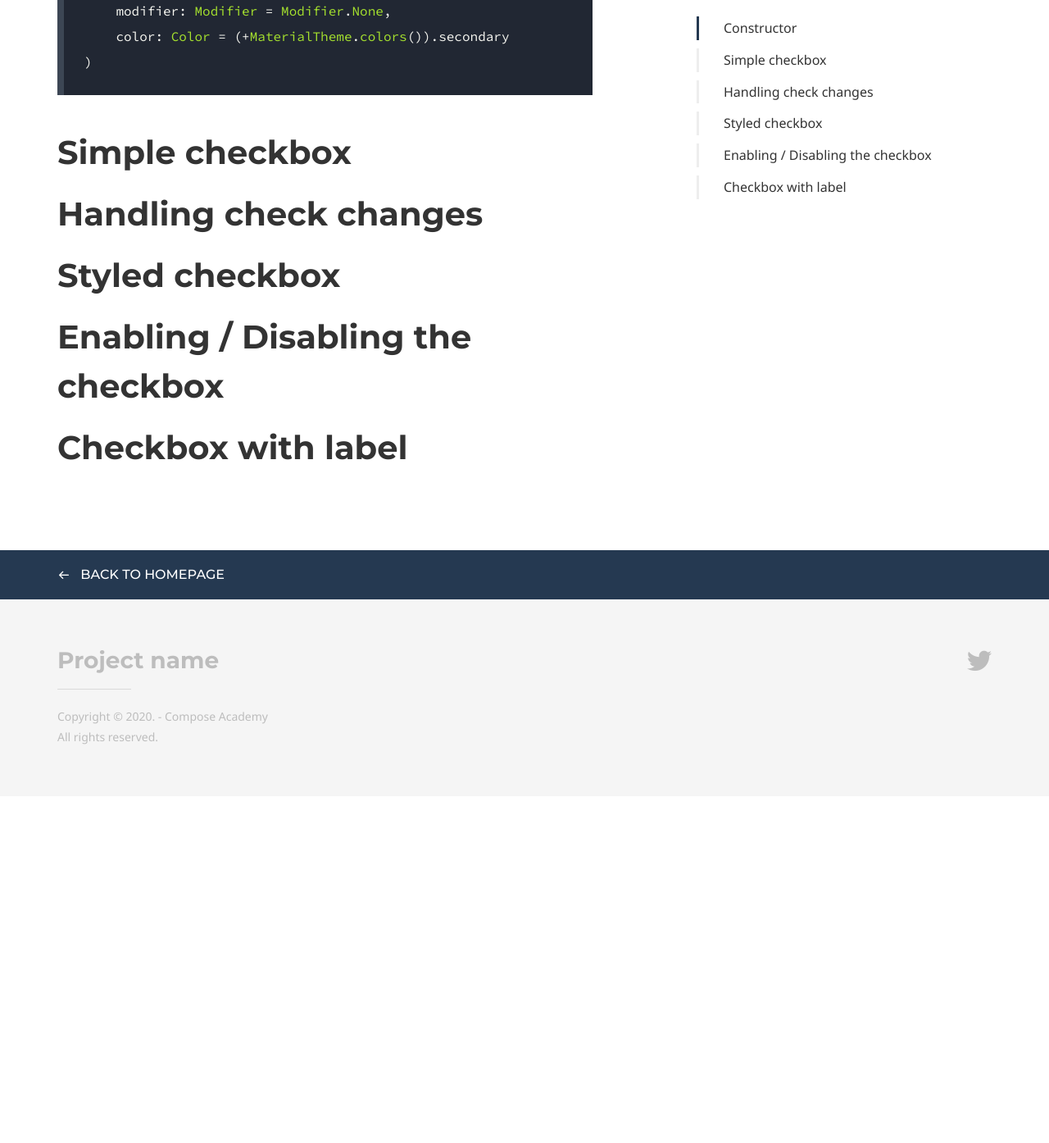
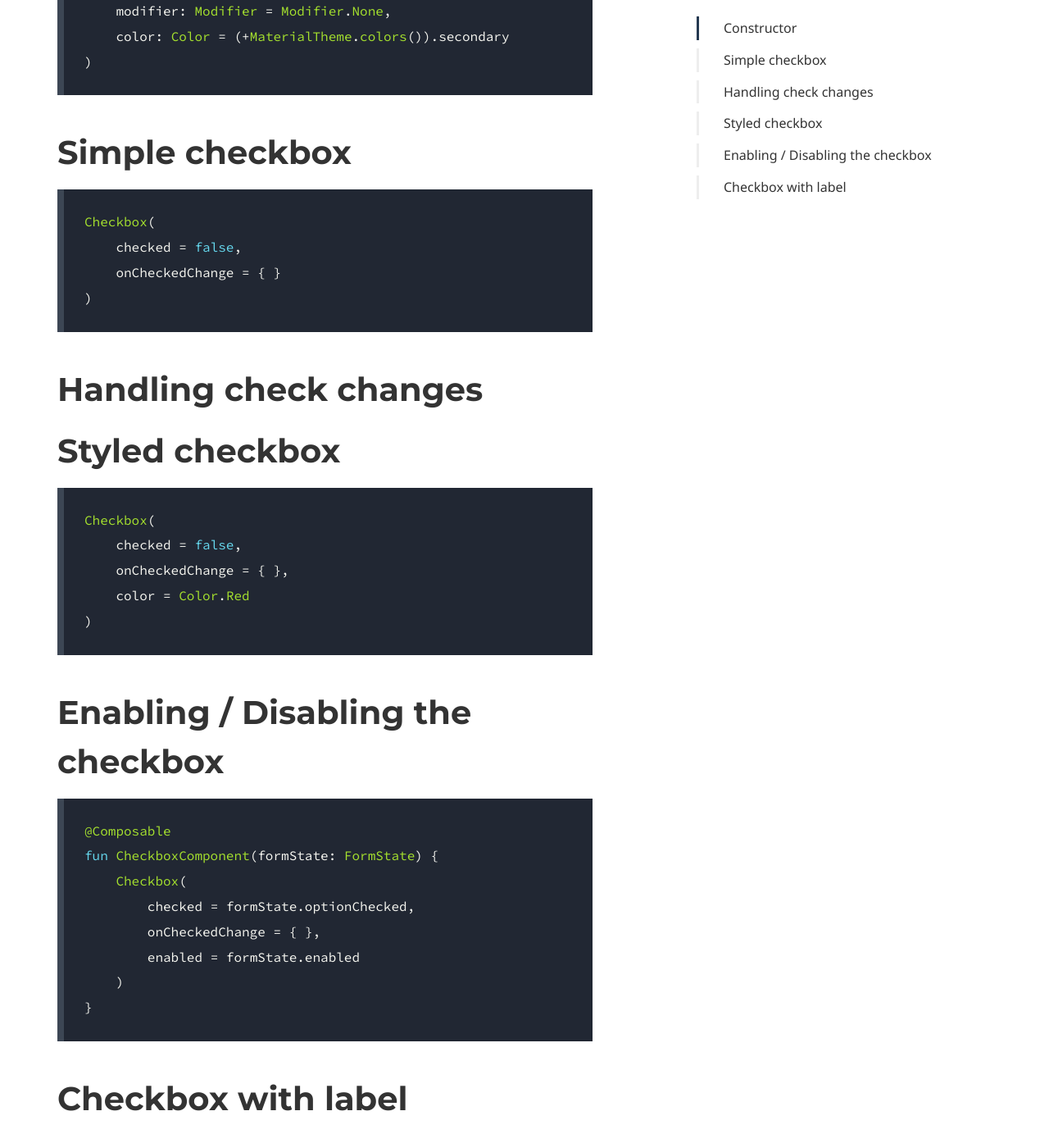
Before and after one commit to hitherejoe/ComposeAcademy, a Jekyll site: the page built from academy/material/checkbox.md, in a window 1280 px wide and 1400 px high, scrolled down 843 px. Shown: the top 1394 px of the window at 82% size. Built offline with Jekyll 4.4.1, drawn with Linux system fonts in a browser that asks for light colours; some web fonts are replaced; our own code applies the rules of GitHub Pages for plain Markdown files; before the commit the page ends 1814 px from its top, so only the background shows below that.

Commit message:
Update checkbox.md

````diff
--- a/academy/material/checkbox.md
+++ b/academy/material/checkbox.md
@@ -24,16 +24,38 @@ fun Checkbox(
 
 # Simple checkbox
 
+```kotlin
+Checkbox(
+    checked = false,
+    onCheckedChange = { }
+)
+```
 
 # Handling check changes
 
 
 # Styled checkbox
 
+```kotlin
+Checkbox(
+    checked = false,
+    onCheckedChange = { },
+    color = Color.Red
+)
+```
 
 
 # Enabling / Disabling the checkbox
 
-
+```kotlin
+@Composable
+fun CheckboxComponent(formState: FormState) {
+    Checkbox(
+        checked = formState.optionChecked,
+        onCheckedChange = { },
+        enabled = formState.enabled
+    )
+}
+```
 
 # Checkbox with label
````
